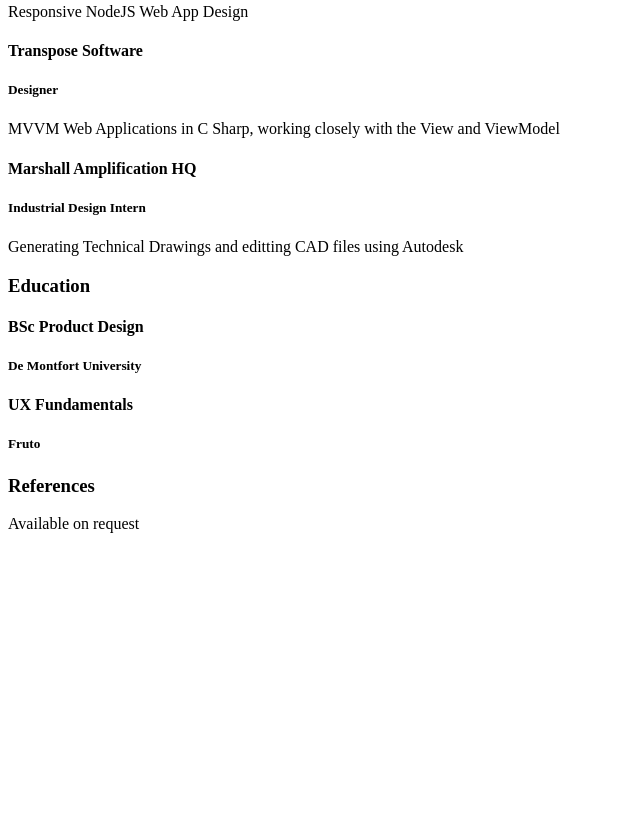
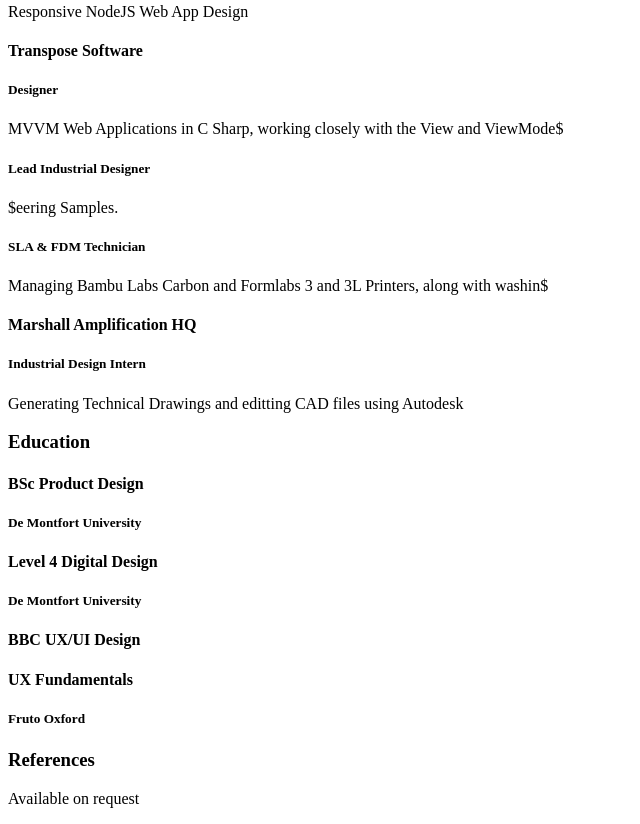
Before and after one commit to hicarty/CV, a plain HTML site: page index.html in a window 1280 px wide. Shown: the part 500-1324 px from the top of the page, without its empty margins (0-640 px from the left). Before the commit the page ends 1049 px from the top, so only its background shows below. Drawn offline with Linux system fonts and the light colour scheme.

Commit message:
-ADDED: Restored unsaved work

```diff
--- a/index.html
+++ b/index.html
@@ -18,15 +18,22 @@
 <p>Responsive NodeJS Web App Design</p>
 <h4>Transpose Software</h4>
 <h5>Designer</h5>
-<p>MVVM Web Applications in C Sharp, working closely with the View and ViewModel</p>
+<p>MVVM Web Applications in C Sharp, working closely with the View and ViewMode$
+<h5>Lead Industrial Designer</h5>
+$eering Samples.</p>
+<h5>SLA & FDM Technician</h5>
+<p>Managing Bambu Labs Carbon and Formlabs 3 and 3L Printers, along with washin$
 <h4>Marshall Amplification HQ</h4>
 <h5>Industrial Design Intern</h5>
 <p>Generating Technical Drawings and editting CAD files using Autodesk</p>
 <h3>Education</h3>
 <h4>BSc Product Design</h4>
 <h5>De Montfort University</h5>
+<h4>Level 4 Digital Design</h4>
+<h5>De Montfort University</h5>
+<h4>BBC UX/UI Design</h4>
 <h4>UX Fundamentals</h4>
-<h5>Fruto</h5>
+<h5>Fruto Oxford</h5>
 <h3>References</h3>
 <p>Available on request</p>
 </span>
```
